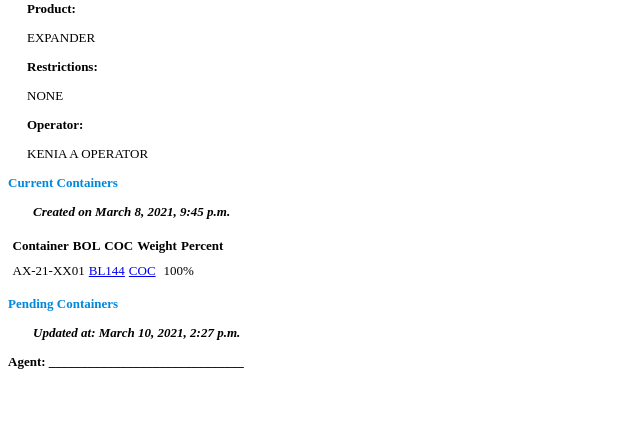
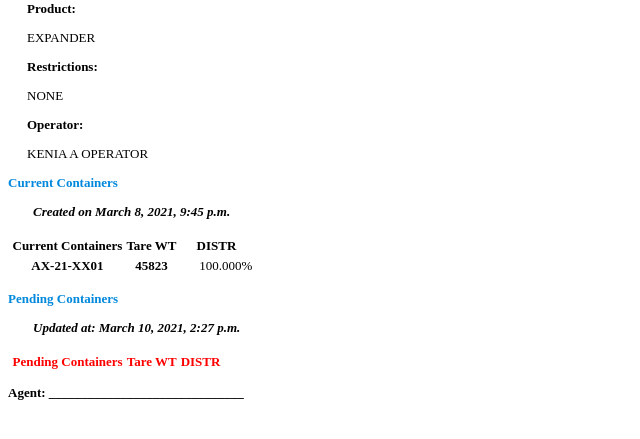
Before and after one commit to Lance-Easley/FACT-Prototype, a Django app: template templates/pdf_pending.html in a window 1280 px wide. Shown: the part 268-707 px from the top of the page, without its empty margins (0-640 px from the left). Run offline with Django 3.2, Linux system fonts and the light colour scheme; the template is opened without the code that fills it: values that come from a table or form of the project are taken from there, others are empty; data comes from the database, SQL or seed files in the repository.

Commit message:
fixed the pdf format

```diff
--- a/templates/pdf_pending.html
+++ b/templates/pdf_pending.html
@@ -1,29 +1,32 @@
 <!-- Summary of Transfers with Pending Changes -->
 <style>
-  *{
+  * {
     font-size: 13px;
   }
-  .date{
+  .date {
     color: black;
     padding: 0px 25px;
     font-style: italic;
   }
+
   .header {
     padding: 0px 25px;
-    color: #0088DD;
+    color: #0088dd;
     font-style: italic;
   }
-p{
+  p {
     padding: -6px;
     padding-left: 19px;
   }
-table{
-  padding:1.5px;
+  table {
+    padding: 1.5px;
   }
-h1{
-  color: #0088DD;
+  h1 {
+    color: #0088dd;
   }
-
+  .pend {
+    color: red;
+  }
 </style>
 <div id="__pending">
   <h1 class="header">FACT - Cargo Transfer SUMMARY</h1>
@@ -58,61 +61,112 @@ h1{
       <p>{{ contract.operator }}</p>
     </div>
   </section>
+  <!--  -->
+  <!-- CURRENT CONTAINERS -->
+  <!--  -->
   <div class="border-line"></div>
   <section id="current-containers">
     <div id="current-containers-parts">
       <div class="container-headers">
         <h1>Current Containers</h1>
         <h3 class="date">Created on {{ contract.contract_date }}</h3>
+        <table class="table">
+          <thead>
+            <tr>
+              <th scope="col">Current Containers</th>
+              <th scope="col">Tare WT</th>
+              <th scope="col">DISTR</th>
+              <th></th>
+            </tr>
+          </thead>
 
-        <div class="container-info">
-          {% for container in contract.curr_containers %}
-          <table>
-            <tr>
-              <th>Container</th>
-              <th>BOL</th>
-              <th>COC</th>
-              <th>Weight</th>
-              <th>Percent</th>
+          <tbody>
+            {% for master_container in contract.curr_containers %}
+            {% for container in master_container.distribution %}
+            <tr class="curr-containers">
+              <th scope="row">{{ container.container }}</th>
+              <th class="curr-container-weight">{{ container.weight }}</th>
+              <td>
+                <p class="curr-container-percent"></p>
+              </td>
             </tr>
+            {% endfor %}
+            {% endfor %}
+          </tbody>
         </table>
-          <table>
-            <tr>
-              <td>{{ container.container }}</td>
-              <td><a href="#">BL144</a></td>
-              <td><a href="#">COC</a></td>
-              <td>{{ container.weight }}</td>
-              <td>100%</td>
-            </tr>
-          </table>
-          {% endfor %}
+        <!--  -->
+        <!-- PENDING CONTAINERS -->
+        <!--  -->
         <section id="pending-containers" class="text-red">
           <div id="pending-containers-parts">
             <div class="container-headers">
               <h1>Pending Containers</h1>
-                <h3 class="date" > Updated at: {{ contract.contract_date_updated_at }}</h3>
+              <h3 class="date">
+                Updated at: {{ contract.contract_date_updated_at }}
+              </h3>
             </div>
+            <table class="table">
+              <thead>
+                <tr>
+                  <th scope="col" class="pend">Pending Containers</th>
+                  <th scope="col" class="pend">Tare WT</th>
+                  <th scope="col" class="pend">DISTR</th>
+                  <th></th>
+                </tr>
+              </thead>
+              <tbody>
+                {% for master_container in contract.pend_containers %}
+                 {% for container in master_container.distribution %}
+                 {% if container.weight == 0 %}
+                 {% for master_container in contract.curr_containers %}
+                {% for c_container in master_container.distribution %}
+                 {% if container.container == c_container.container %}
+                <th>{{ container.container }}</th>
+                <tr class="pend-containers">
+                  <th class="align-end pend-container-weight">
+                    {{ container.weight }}
+                  </th>
+                  <th class="align-end pend-container-percent"></th>
+                  <th></th>
+                </tr>
+
+                {% endif %}
+                {% endfor%}
+                {% endfor%}
+                {% else %}
                 <div class="container-info">
-                {% for container in contract.pend_containers %}
-                <table>
-
-                  <tr>
-                    <td>{{ container.container }}</td>
-                    <td><a href="#">BL144</a></td>
-                    <td><a href="#">COC</a></td>
-                    <td>{{ container.weight }}</td>
-                    <td>100%</td>
-                  </tr>
+                  <th>{{ container.container }}</th>
+                  <th class="align-end pend-container-weight">
+                    {{ container.weight }}
+                  </th>
+                  <th class="align-end pend-container-percent"></th>
+                </div>
+              </tbody>
+              {% endif %}
+              {% endfor %}
+              {% endfor %}
             </table>
-                {% endfor %}
-
+          </div>
           <h2 id="sign">Agent: ______________________________</h2>
 
+          <script>
+            const total_weight = Number({{ contract.total_weight }});
+            const curr_containers = document.querySelectorAll(".curr-containers");
+            const pend_containers = document.querySelectorAll(".pend-containers");
+
+            for (const container of curr_containers) {
+              const container_weight = Number(container.querySelector(".curr-container-weight").innerHTML)
+              const container_percent = container.querySelector(".curr-container-percent")
+              container_percent.innerText = Number((container_weight / total_weight) * 100).toFixed(3) + "%"
+            }
+            for (const container of pend_containers) {
+              const container_weight = Number(container.querySelector(".pend-container-weight").innerHTML)
+              const container_percent = container.querySelector(".pend-container-percent")
+              container_percent.innerText = Number((container_weight / total_weight) * 100).toFixed(3) + "%"
+            }
+          </script>
+        </section>
       </div>
     </div>
   </section>
 </div>
-      </div>
-    </div>
-  </section>
-</div>
```
Lines whose indentation alone changed are shown as unchanged.
